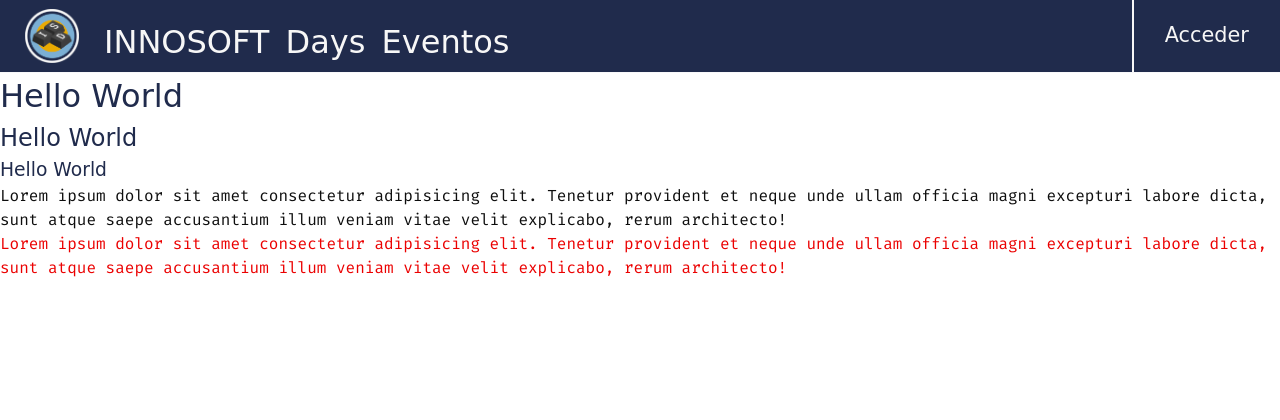
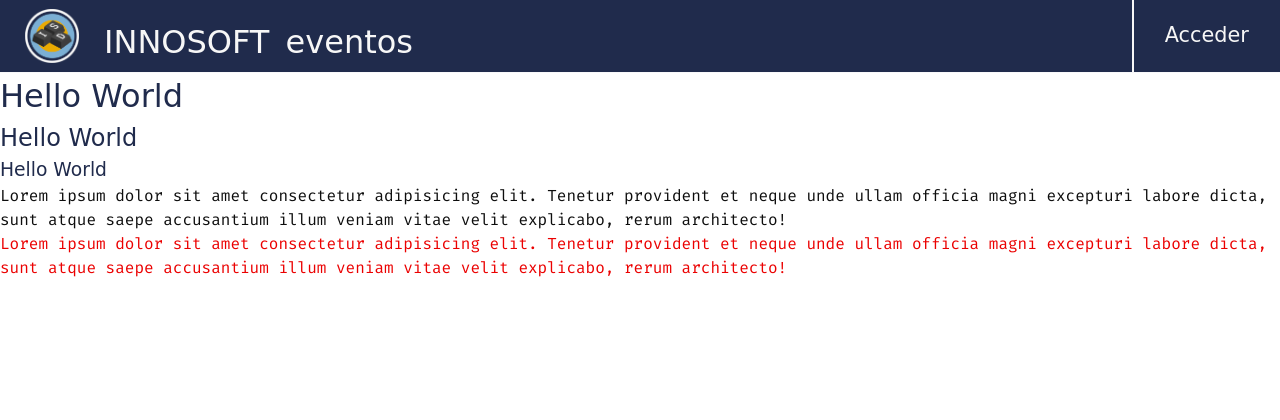
Before and after one commit to innosoft-innoweb/innosoft-innoweb-1, a Django app: page / in a window 1280 px wide. Shown: the top 420 px of the page. Run offline with Django 4.2, Linux system fonts and the light colour scheme; some web fonts are replaced.

Commit message:
chore(#005): Apply review suggestions for navbar
Change navbar from absolute to fixed position.
Make navbar title smaller and not clickable.
Fix wrong url error in navbar.

```diff
--- a/static/styles/navbar.css
+++ b/static/styles/navbar.css
@@ -1,6 +1,6 @@
 .navbar {
     width: 100%;
-    position: absolute;
+    position: fixed;
     top: 0;
     z-index: 10;
 }
@@ -42,6 +42,7 @@
     display: flex;
     align-items: flex-end;
     word-spacing: 6px;
+    user-select: none;
 }
 
 /* Right Section */
--- a/templates/components/navbar.html
+++ b/templates/components/navbar.html
@@ -8,10 +8,10 @@
 <div class="navbar">
     <div class="navbar-topsection">
         <div class="navbar-leftsection">
-            <a href="{% url 'home' %}" class="navbar-logo">
+            <a href="{% url 'index' %}" class="navbar-logo">
                 <img src="{% static 'images/innosoft_logo-nobg.png' %}" alt="logo" class="navbar-logo">
             </a>
-            <h1 class="navbar-title">INNOSOFT Days Eventos</h1>
+            <h1 class="navbar-title">INNOSOFT eventos</h1>
         </div>
         <div class="navbar-rightsection">
             {% comment %} ADD SAME LINKS IN BOTTOM SECTION FOR MOBILE SUPPORT {% endcomment %}
```
